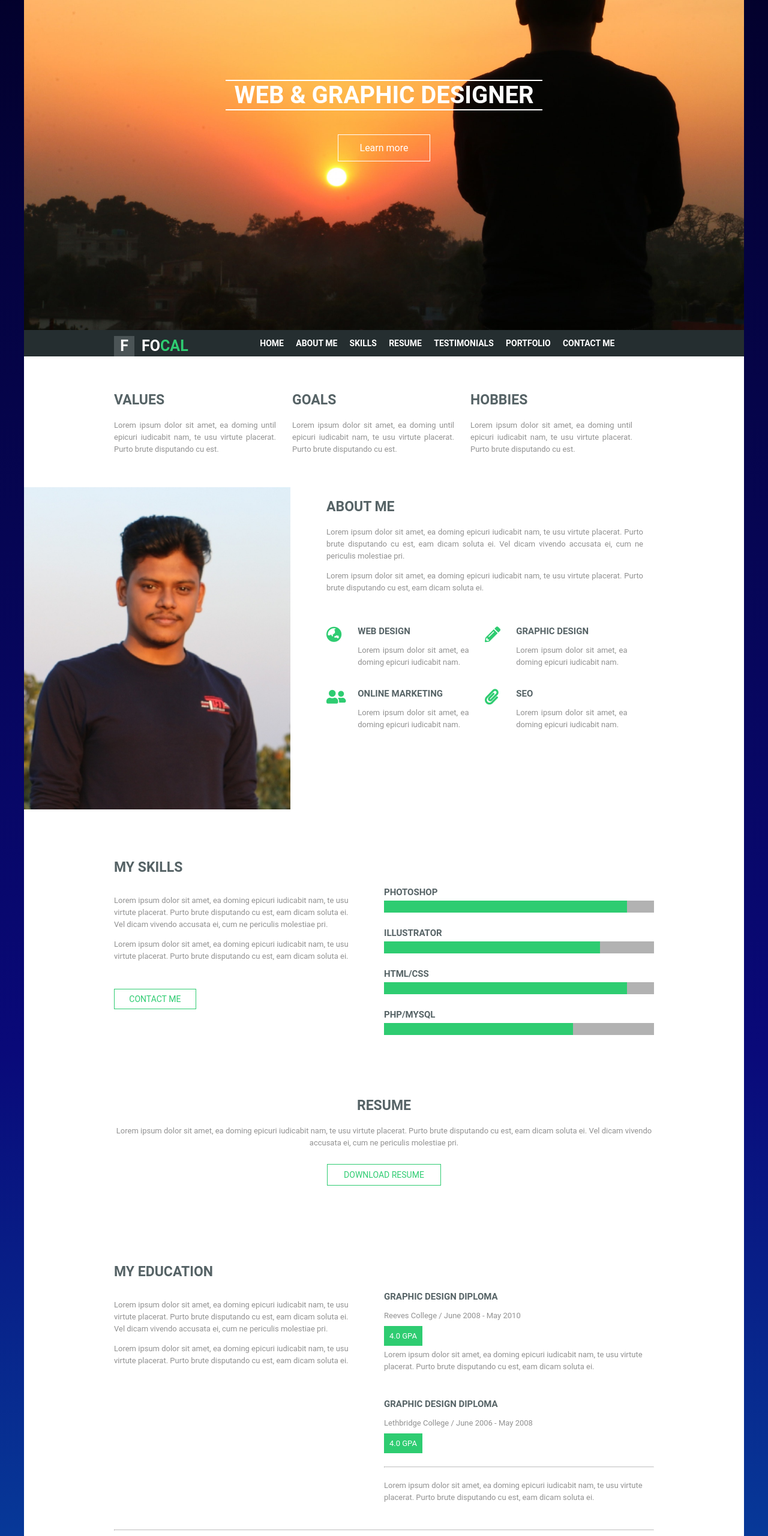
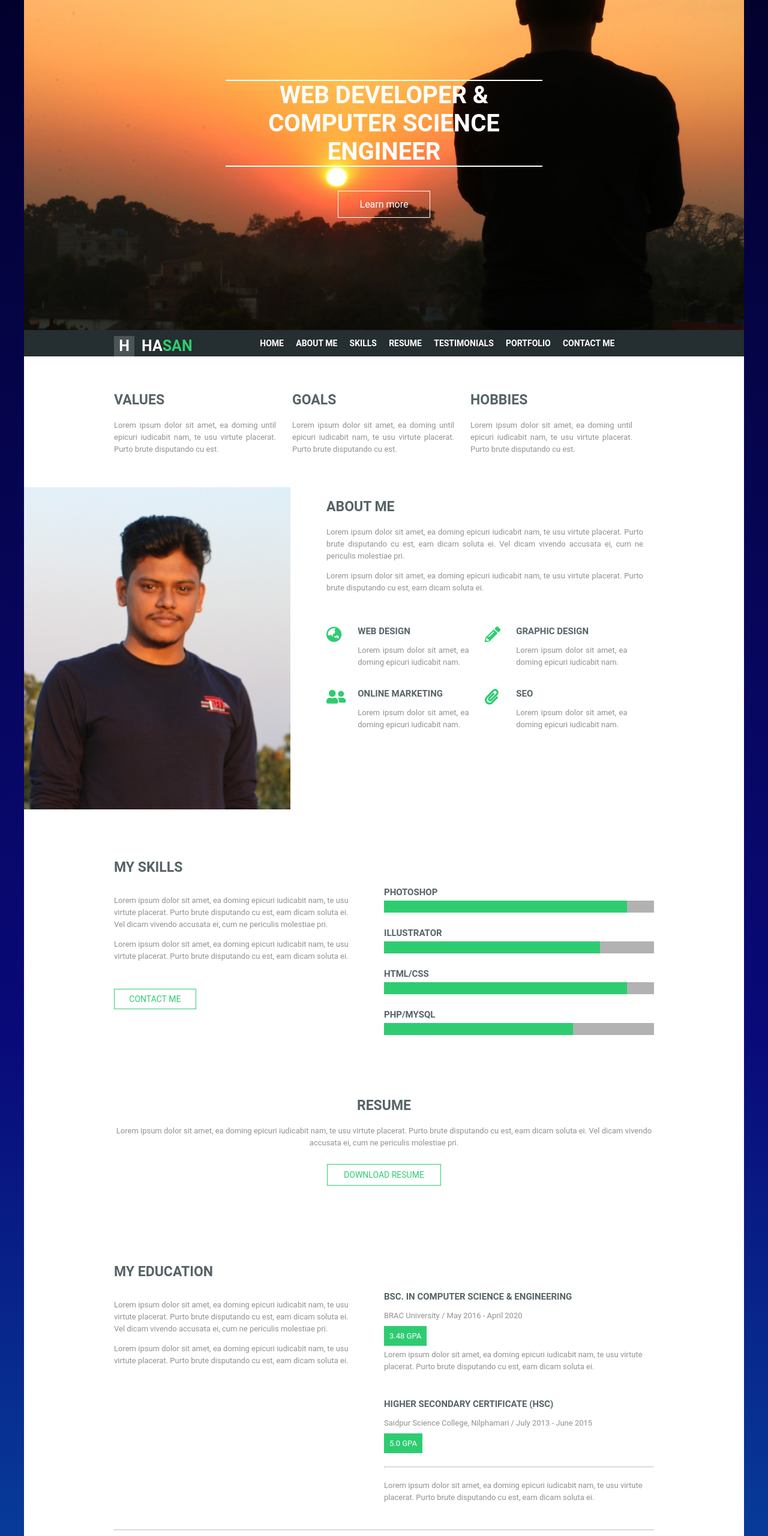
Before and after one commit to mdjannatulhasan/portfolioDesign, a plain HTML site: page index.html in a window 1280 px wide. Shown: the part 200-2760 px from the top of the page at 60% size. Drawn offline with Linux system fonts and the light colour scheme.

Commit message:
Update index.html

```diff
--- a/index.html
+++ b/index.html
@@ -8,20 +8,20 @@
 <body>
 	<section class="header">
 		<div class="head">
-			<h1>web & graphic designer</h1>
+			<h1>web developer & computer science engineer</h1>
 		</div>
 		<div class="learn">
-			<a href="">Learn more</a>
+			<a href="https://smmunna.host">Learn more</a>
 		</div>
 	</section>
 	<section class="menu-bar">
 		<div class="container">
 			<div class="logo-name">
 				<div class="logo">
-					F
+					H
 				</div>
 				<div class="brand">
-					<SPAN class="fo">fo</SPAN><SPAN class="cal">cal</SPAN>
+					<SPAN class="fo">Ha</SPAN><SPAN class="cal">SAN</SPAN>
 				</div>
 			</div>
 			<div class="menu">
@@ -168,16 +168,16 @@
 			</div>
 			<div class="skill-col2">
 				<div class="skill-bar">
-					<h3>Graphic design diploma</h3>
-					<p>Reeves College  /  June 2008 - May 2010</p>
-					<span class="gpa">4.0 GPA</span>
+					<h3>BSc. in Computer Science & Engineering</h3>
+					<p>BRAC University  /  May 2016 - April 2020</p>
+					<span class="gpa">3.48 GPA</span>
 					<p>Lorem ipsum dolor sit amet, ea doming epicuri iudicabit nam, te usu virtute placerat. Purto brute disputando cu est, eam dicam soluta ei.</p>
 				</div>
 				<div class="skill-bar">
 					<div class="degree">
-						<h3>Graphic design diploma</h3>
-						<p>Lethbridge College  /  June 2006 - 	May 2008</p>
-						<span class="gpa">4.0 GPA</span>
+						<h3>Higher Secondary certificate (hsc)</h3>
+						<p>Saidpur Science College, Nilphamari  /  July 2013 - 	June 2015</p>
+						<span class="gpa">5.0 GPA</span>
 					</div>
 					<hr class="hrsp">
 					<p>Lorem ipsum dolor sit amet, ea doming epicuri iudicabit nam, te usu virtute 	placerat. Purto brute disputando cu est, eam dicam soluta ei.</p>
@@ -197,25 +197,25 @@
 			<div class="skill-col2">
 				<div class="skill-bar">
 					<div class="degree">
-						<h3>lead web designer</h3>
-						<p>ABC Company, Lethbridge /  June 2006 - May 2008</p>
-						<span class="gpa">4.0 GPA</span>
+						<h3>lead web designer Trainee</h3>
+						<p>LEDP, Bangladesh /  August 2020 - December 2020</p>
+						<span class="gpa">5 Month</span>
 					</div>
 					<hr class="hrsp">
 					<p>Lorem ipsum dolor sit amet, ea doming epicuri iudicabit nam, te usu virtute placerat. Purto brute disputando cu est, eam dicam soluta ei.</p>
 				</div>
 				<div class="skill-bar">
-					<h3>junior designer</h3>
-					<p>ABC Company, Lethbridge  /  June 2008 - May 2010</p>
-					<span class="gpa">4.0 GPA</span>
+					<h3>Ethical Hacking and Cyber security</h3>
+					<p>Arna Web Security, Bangladesh  /  April 2020 - December 2020</p>
+					<span class="gpa">Student</span>
 					<p>Lorem ipsum dolor sit amet, ea doming epicuri iudicabit nam, te usu virtute placerat. Purto brute disputando cu est, eam dicam soluta ei.</p>
 				</div>
 				<div class="skill-bar">
-					<div class="degree">
+					<!-- <div class="degree">
 						<h3>web developer</h3>
 						<p>ABC Company, Lethbridge  /  June 2006 - May 2008</p>
 						<span class="gpa">1 Years</span>
-					</div>
+					</div> -->
 					<hr class="hrsp">
 					<p>Lorem ipsum dolor sit amet, ea doming epicuri iudicabit nam, te usu virtute placerat. Purto brute disputando cu est, eam dicam soluta ei.</p>
 				</div>
```
